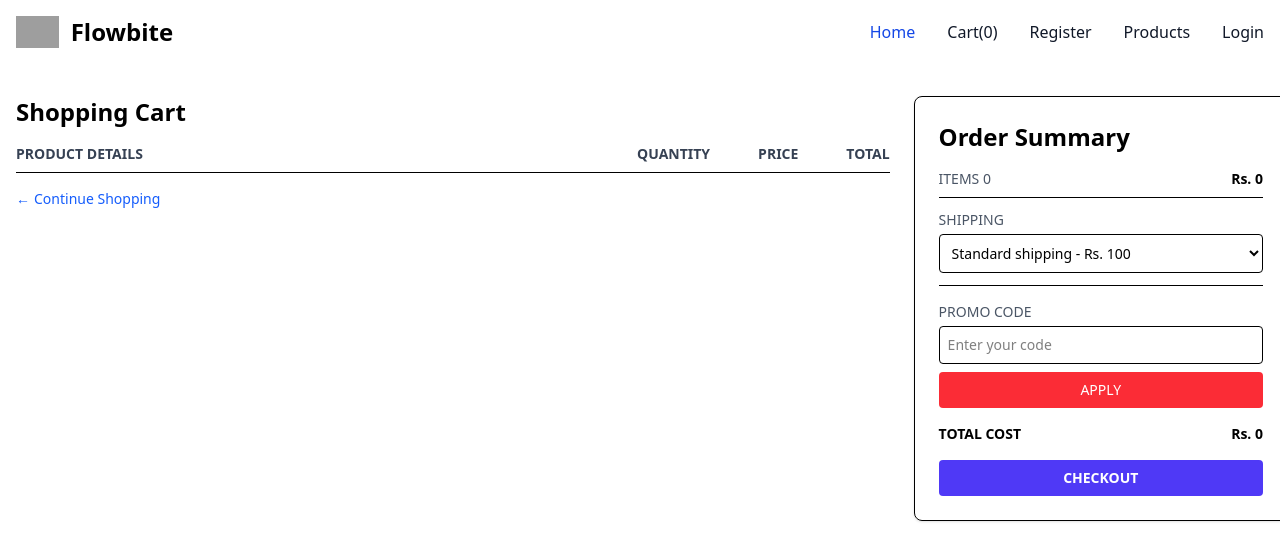
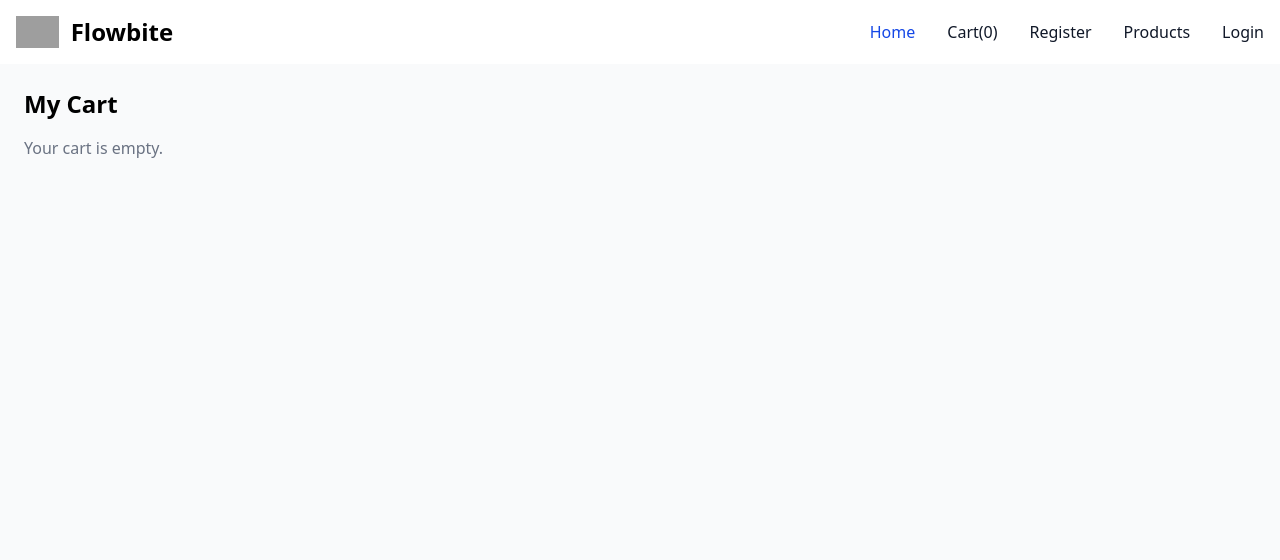
Before and after one commit to rohanpardeshi7/Ecommerce, a React (Vite) app: page /cart in a window 1280 px wide. Shown: the top 560 px of the page. Built offline with nearby package versions, Linux system fonts and the light colour scheme; grey boxes are pictures that could not be loaded.

Commit message:
cart page updated

```diff
--- a/src/Home.jsx
+++ b/src/Home.jsx
@@ -4,6 +4,8 @@ import { FaArrowRight } from "react-icons/fa";
 import ResponsivePagination from "react-responsive-pagination";
 import "react-responsive-pagination/themes/classic.css";
 import { counterContext } from "./MainContaxt";
+import { ToastContainer, toast } from 'react-toastify';
+
 
 export default function Home() {
   let [product, setProduct] = useState([]);
@@ -32,13 +34,8 @@ let {count,setCount}=useContext(counterContext);
 
   return (
     <>
-      <button
-        onClick={() => setCount(count + 1)}
-        className="fixed bottom-4 right-4 bg-blue-500 text-white p-2 rounded-full shadow-lg"
-      >
-        Change
-      </button>
-      {/* Hero Section */}
+
+              {/* Hero Section */}
       <div className="max-w-[1220px] m-auto grid md:grid-cols-2 gap-8 py-10 mt-10 px-4">
         <div className="flex flex-col justify-center">
           <h1 className="font-extrabold text-4xl md:text-5xl lg:text-6xl leading-tight">
@@ -117,12 +114,46 @@ let {count,setCount}=useContext(counterContext);
           />
         </div>
       </div>
+      <ToastContainer
+  position="top-center" // Centered at the top
+  autoClose={2000}
+  hideProgressBar={false}
+  newestOnTop={false}
+  closeOnClick
+  rtl={false}
+  pauseOnFocusLoss
+  draggable
+  pauseOnHover
+  theme="colored"
+/>
     </>
   );
 }
 
 function Product({ pdata }) {
-  let { image, price, brand, rating, name } = pdata;
+  let { id, image, price, brand, rating, name } = pdata;
+  let { cart, setCart } = useContext(counterContext);
+  let addToCart = () => {
+          let obj={
+              id,
+              image,
+              price,
+              name,
+
+
+              qty: 1,
+            };
+            setCart([...cart, obj]);
+             toast.success("Product Added to Cart");
+  }
+  let removeCart = ()=>{
+    if(confirm("Are you sure you want to remove this product from cart?")){
+      let finalData = cart.filter((items)=> items.id !== id)
+      setCart(finalData);
+      toast.error("Product Removed from Cart");
+      }}
+   let checkMyProductInCart = cart.filter((items)=> items.id == id);
+
   return (
     <div className="bg-white rounded-xl shadow-lg p-4 transition-transform transform hover:-translate-y-1 hover:shadow-2xl">
       <img
@@ -135,9 +166,16 @@ function Product({ pdata }) {
       <p className="text-sm text-gray-500 mb-2">Brand: {brand}</p>
       <div className="flex justify-between items-center text-sm">
         <span className="text-yellow-500 font-medium">★ {rating}</span>
-        <button className="bg-blue-600 hover:bg-blue-700 text-white px-3 py-1 rounded-lg text-xs">
-          Add to cart
+       {checkMyProductInCart.length === 1
+        ?
+        <button onClick={removeCart} className="text-white cursor-pointer bg-red-600 font-medium rounded-lg text-sm px-4 py-2">
+         Remove from Cart
         </button>
+        :
+        <button onClick={addToCart} className="text-white cursor-pointer bg-blue-600 hover:bg-blue-700 font-medium rounded-lg text-sm px-4 py-2">
+         Add to Cart
+        </button>
+        }
       </div>
     </div>
   );
--- a/src/MainContaxt.jsx
+++ b/src/MainContaxt.jsx
@@ -3,7 +3,8 @@ export let counterContext = createContext()
 
 export default function MainContaxt({children}) {
     let [count,setCount] = useState()
-    let [cart,setCart] = useState([])
+    let [cart,setCart] = useState(JSON.parse(localStorage.getItem("CART")) ?? [])
+    // let [cart,setCart] = useState([])
     let obj ={
         count,
         setCount,
@@ -12,7 +13,7 @@ export default function MainContaxt({children}) {
     }
 
     useEffect(() => {
-
+       localStorage.setItem("CART", JSON.stringify(cart)  )
     }, [cart])
 
   return (
--- a/src/Navbar/Cart.jsx
+++ b/src/Navbar/Cart.jsx
@@ -1,65 +1,100 @@
-import React from 'react'
-import { Link } from 'react-router-dom'
+import React, { useContext } from "react";
+import { counterContext } from "../MainContaxt";
+import { toast, ToastContainer } from "react-toastify";
 
 export default function Cart() {
+  const { cart, setCart } = useContext(counterContext);
+
+  const updateQty = (id, type) => {
+    const updatedCart = cart.map((item) => {
+      if (item.id === id) {
+        if (type === "inc") {
+
+          return { ...item, qty: item.qty + 1 };
+        } else if (type === "dec" && item.qty > 1) {
+          return { ...item, qty: item.qty - 1 };
+        }
+      }
+      return item;
+    });
+    setCart(updatedCart);
+  };
+
+  const removeItem = (id) => {
+    if (confirm("Remove this item from cart?")) {
+      const updatedCart = cart.filter((item) => item.id !== id);
+      setCart(updatedCart);
+      toast.error("Product removed from cart");
+    }
+  };
+
+  const totalAmount = cart.reduce((sum, item) => sum + item.price * item.qty, 0);
+
   return (
-    <div className="max-w-7xl mx-auto py-8 px-4 grid grid-cols-[70%_30%] gap-6">
-    {/* Left: Cart Products */}
-    <div>
-      <h2 className="text-2xl font-bold mb-4">Shopping Cart</h2>
-      <div className="flex justify-between items-center border-b pb-2 mb-4">
-        <span className="text-sm font-semibold text-gray-700">PRODUCT DETAILS</span>
-        <div className="flex gap-12 text-sm font-semibold text-gray-700">
-          <span>QUANTITY</span>
-          <span>PRICE</span>
-          <span>TOTAL</span>
+    <div className="p-6 bg-gray-50 min-h-screen">
+      <h1 className="text-2xl font-bold mb-4">My Cart</h1>
+
+      {cart.length === 0 ? (
+        <p className="text-gray-500">Your cart is empty.</p>
+      ) : (
+        <div className="overflow-x-auto">
+          <table className="w-full text-sm text-left text-gray-700 bg-white rounded-lg shadow">
+            <thead className="bg-gray-100 text-gray-800 uppercase text-xs">
+              <tr>
+                <th className="px-4 py-3">Image</th>
+                <th className="px-4 py-3">Name</th>
+                <th className="px-4 py-3">Price</th>
+                <th className="px-4 py-3">Quantity</th>
+                <th className="px-4 py-3">Subtotal</th>
+                <th className="px-4 py-3">Action</th>
+              </tr>
+            </thead>
+            <tbody>
+              {cart.map((item, index) => (
+                <tr key={index} className="border-b">
+                  <td className="px-4 py-3">
+                    <img src={item.image} alt={item.name} className="h-12 w-12 object-contain" />
+                  </td>
+                  <td className="px-4 py-3">{item.name}</td>
+                  <td className="px-4 py-3">Rs. {item.price}</td>
+                  <td className="px-4 py-3">
+                    <div className="flex items-center space-x-2">
+                      <button
+                        onClick={() => updateQty(item.id, "dec")}
+                        className="px-2 py-1 bg-gray-200 rounded hover:bg-gray-300"
+                      >
+                        -
+                      </button>
+                      <span>{item.qty}</span>
+                      <button
+                        onClick={() => updateQty(item.id, "inc")}
+                        className="px-2 py-1 bg-gray-200 rounded  hover:bg-gray-300"
+                      >
+                        +
+                      </button>
+                    </div>
+                  </td>
+                  <td className="px-4 py-3">Rs. {item.price * item.qty}</td>
+                  <td className="px-4 py-3">
+                    <button
+                      onClick={() => removeItem(item.id)}
+                      className="bg-red-500 hover:bg-red-600 text-white px-3 py-1 rounded"
+                    >
+                      Remove
+                    </button>
+                  </td>
+                </tr>
+              ))}
+              <tr className="font-semibold text-black">
+                <td colSpan="4" className="text-right px-4 py-3">Total:</td>
+                <td className="px-4 py-3">Rs. {totalAmount}</td>
+                <td></td>
+              </tr>
+            </tbody>
+          </table>
         </div>
-      </div>
-
-      {/* Empty Cart */}
-      <Link to='/'>
-      <div className="text-sm text-blue-600 hover:underline cursor-pointer flex items-center gap-1">
-        <span>&larr;</span> Continue Shopping
-      </div></Link>
+      )}
+      <ToastContainer position="top-center" />
     </div>
-
-    {/* Right: Order Summary */}
-    <div className="border rounded-lg p-6 shadow-sm">
-      <h2 className="text-2xl font-bold mb-4">Order Summary</h2>
-
-      <div className="flex justify-between mb-2 text-sm">
-        <span className="text-gray-600">ITEMS 0</span>
-        <span className="font-semibold">Rs. 0</span>
-      </div>
-
-      <div className="border-t border-b py-3 mb-4">
-        <p className="text-sm font-medium text-gray-600 mb-1">SHIPPING</p>
-        <select className="w-full border p-2 rounded text-sm">
-          <option>Standard shipping - Rs. 100</option>
-        </select>
-      </div>
-
-      <div className="mb-4">
-        <p className="text-sm font-medium text-gray-600 mb-1">PROMO CODE</p>
-        <input
-          type="text"
-          placeholder="Enter your code"
-          className="w-full border p-2 rounded text-sm mb-2"
-        />
-        <button className="bg-red-500 hover:bg-red-600 text-white w-full py-2 rounded text-sm">
-          APPLY
-        </button>
-      </div>
-
-      <div className="flex justify-between text-sm font-semibold mb-4">
-        <span>TOTAL COST</span>
-        <span>Rs. 0</span>
-      </div>
-
-      <button className="bg-indigo-600 hover:bg-indigo-700 text-white w-full py-2 rounded text-sm font-semibold">
-        CHECKOUT
-      </button>
-    </div>
-  </div>
-  )
+  );
 }
```
